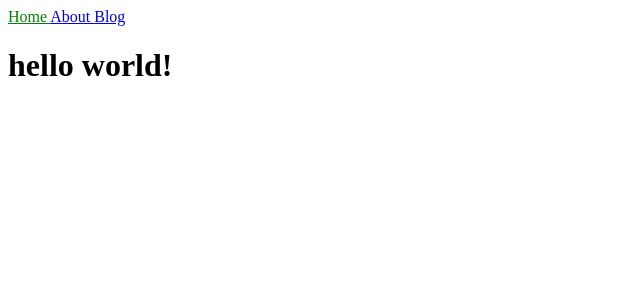
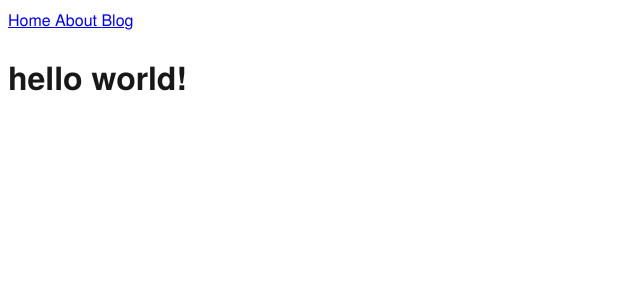
Before and after one commit to renan-taranto/renan-taranto.github.io, a Jekyll site: the page built from index.html, in a window 1280 px wide. Shown: the top 300 px of the page, without its empty margins (0-640 px from the left). Built offline with Jekyll 4.4.1, drawn with Linux system fonts in a browser that asks for light colours.

Commit message:
[Layout] Add the "TexGyreHeroes" font

```diff
--- a/_sass/main.scss
+++ b/_sass/main.scss
@@ -1,3 +1,35 @@
-.current {
-    color: green;
+@font-face {
+    font-family: 'TexGyreHeroes';
+    src: url('/assets/fonts/texgyreheros-regular-webfont.woff') format('woff');
+    font-weight: normal;
+    font-style: normal;
 }
+
+@font-face {
+    font-family: 'TexGyreHeroes';
+    src: url('/assets/fonts/texgyreheros-italic-webfont.woff') format('woff');
+    font-weight: normal;
+    font-style: italic;
+}
+
+@font-face {
+    font-family: 'TexGyreHeroes';
+    src: url('/assets/fonts/texgyreheros-bold-webfont.woff') format('woff');
+    font-weight: bold;
+    font-style: normal;
+}
+
+@font-face {
+    font-family: 'TexGyreHeroes';
+    src: url('/assets/fonts/texgyreheros-bolditalic-webfont.woff') format('woff');
+    font-weight: bold;
+    font-style: italic;
+}
+
+html, body {
+    font-family: "TexGyreHeroes", Arial, sans-serif;
+    font-size: 16px;
+    line-height: 1.5;
+    color: #181818;
+    background-color: #fff;
+}
```
Also changed, not shown: assets/fonts/texgyreheros-bold-webfont.woff (added), assets/fonts/texgyreheros-bolditalic-webfont.woff (added), assets/fonts/texgyreheros-italic-webfont.woff (added), assets/fonts/texgyreheros-regular-webfont.woff (added).
